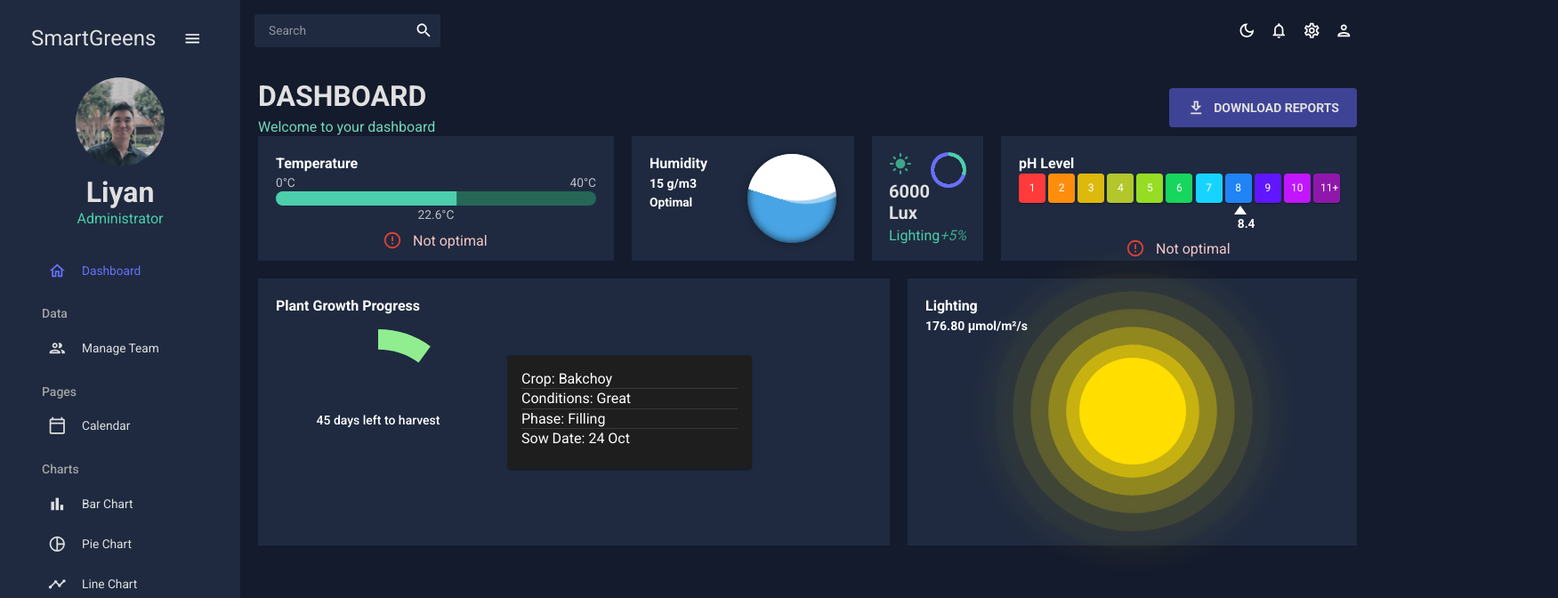
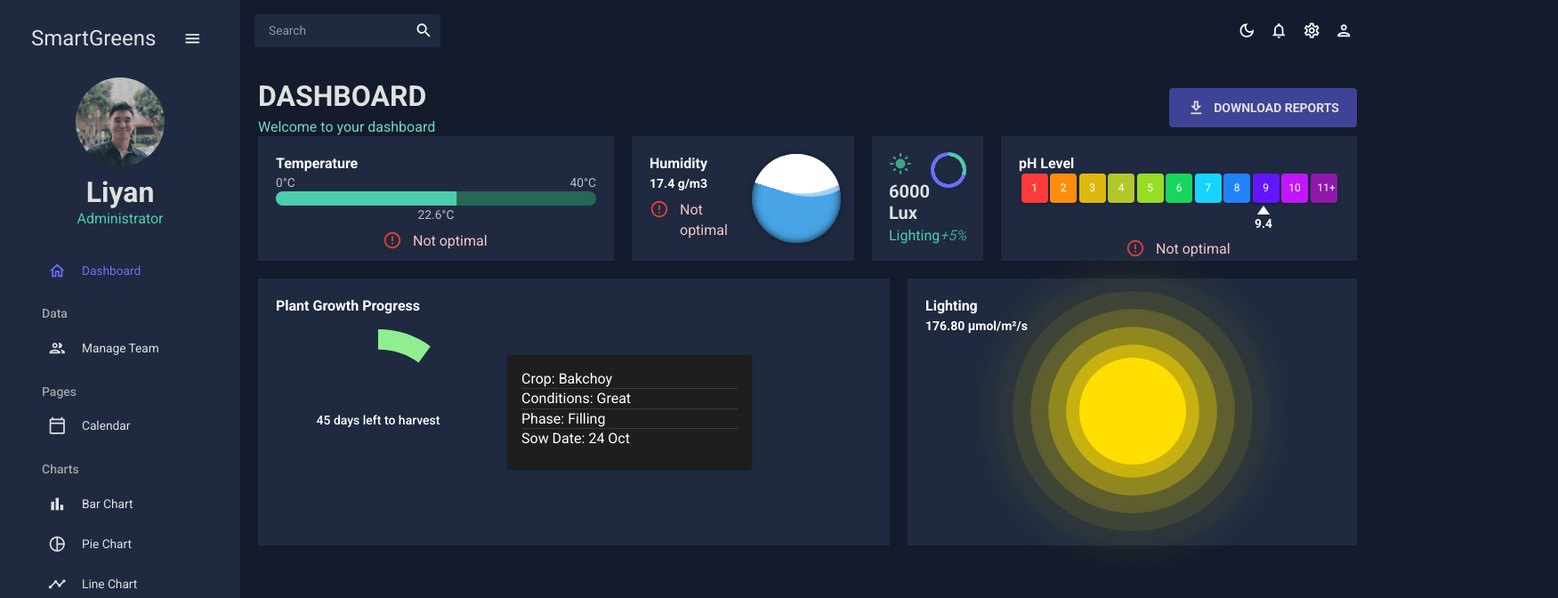
Before and after one commit to LiyanPeh/SmartGreen_FE, a React (Create React App) app in the folder react-admin/: page / in a window 1280 px wide. Shown: the top 672 px of the page at 89% size, 1751 px wide, since content can reach past the window. Built offline with nearby package versions, Linux system fonts and the light colour scheme.

Commit message:
Fixed pHLevelCard positioning

```diff
--- a/react-admin/src/scenes/dashboard/HumidityCard.jsx
+++ b/react-admin/src/scenes/dashboard/HumidityCard.jsx
@@ -2,7 +2,7 @@ import React, { useState, useEffect } from 'react';
 import { styled } from '@mui/material/styles';
 import Paper from '@mui/material/Paper';
 import Grid from '@mui/material/Unstable_Grid2';
-import { Box, Container, Button, Typography, useTheme } from "@mui/material";
+import { Box, Container, Alert, Typography, useTheme } from "@mui/material";
 import { tokens } from "../../theme";
 import './dashboard.css';
 
@@ -42,22 +42,48 @@ const Triangle = () => {
 const HumidityCard = ({ currentHumidity, optimalHumidityRange }) => {
     const theme = useTheme();
     const colors = tokens(theme.palette.mode);
-    const [comment, setComment] = useState('');
+    // const [comment, setComment] = useState('');
 
 
+    // useEffect(() => {
+    //     // Determine the comment based on the currentPH and optimalRange
+    //     if (currentHumidity >= optimalHumidityRange[0] && currentHumidity <= optimalHumidityRange[1]) {
+    //     setComment('Optimal');
+    //     } else if (currentHumidity < optimalHumidityRange[0]) {
+    //     setComment('Too low');
+    //     } else {
+    //     setComment('Too high');
+    //     }
+    //     const waterLevel = (currentHumidity / 30) * 100;
+    //     const waterWave = document.querySelector('.water_wave');
+    //     waterWave.style.setProperty('--water-level', `${waterLevel}`);
+    // }, [currentHumidity, optimalHumidityRange]);
+
+    const [humidityLevel, setHumidityLevel] = useState(7); // Initial value (mock data)
+
+    // Simulate pH changes
     useEffect(() => {
-        // Determine the comment based on the currentPH and optimalRange
-        if (currentHumidity >= optimalHumidityRange[0] && currentHumidity <= optimalHumidityRange[1]) {
-        setComment('Optimal');
-        } else if (currentHumidity < optimalHumidityRange[0]) {
-        setComment('Too low');
-        } else {
-        setComment('Too high');
-        }
-        const waterLevel = (currentHumidity / 30) * 100;
+    const intervalId = setInterval(() => {
+        // Update temperature with mock data (replace this with actual data source)
+        const newHumidity = Math.random() * 10 + 10; // Random temperature between 10 and 20
+        setHumidityLevel(newHumidity.toFixed(1));
+        const waterLevel = (newHumidity / 30) * 100;
         const waterWave = document.querySelector('.water_wave');
         waterWave.style.setProperty('--water-level', `${waterLevel}`);
-    }, [currentHumidity, optimalHumidityRange]);
+    }, 5000); // Update pH every 5 seconds
+
+    return () => clearInterval(intervalId);
+    }, []);
+
+    let alertType = 'info'; // Default alert type
+
+    if (humidityLevel >= 0 && humidityLevel <= 11) {
+    alertType = 'error'; // "Not optimal" range
+    } else if (humidityLevel > 11 && humidityLevel <= 16) {
+    alertType = 'success'; // "Optimal" range
+    } else if (humidityLevel > 16) {
+    alertType = 'error'; // "Not optimal" range
+    }
 
 
     return (
@@ -84,13 +110,27 @@ const HumidityCard = ({ currentHumidity, optimalHumidityRange }) => {
                 fontWeight="600"
                 // sx={{ marginBottom: "15px" }}
                 >
-                    {currentHumidity} g/m3
+                    {humidityLevel} g/m3
                 </Typography>
-                <Typography variant="body1"
-                fontWeight="600"
-                >
-                    {comment}
-                </Typography>
+                <Grid
+                container
+                justifyContent="center"
+                alignItems="center">
+                    <Alert
+                    severity={alertType}
+                    sx={{
+                        marginTop: '0px',
+                        fontSize: '16px', // Set a consistent font size
+                        width: '120px', // Set a consistent width
+                        lineHeight: '-5', // Reduce the line height
+                        padding: '0px', // Reduce the padding to control the height
+                        backgroundColor: 'transparent', // Remove the background
+                    }}
+                    >
+                    {alertType === 'error' && 'Not optimal'}
+                    {alertType === 'success' && 'Optimal'}
+                    </Alert>
+                </Grid>
             </Grid>
             <Grid>
                 <Box width={100}>
--- a/react-admin/src/scenes/dashboard/PHLevelCard.jsx
+++ b/react-admin/src/scenes/dashboard/PHLevelCard.jsx
@@ -62,7 +62,7 @@ const PHLevelCard = ({ currentPH, optimalRange }) => {
     useEffect(() => {
     const intervalId = setInterval(() => {
         // Update temperature with mock data (replace this with actual data source)
-        const newPH = Math.random() * 10 + 1; // Random temperature between 10 and 40
+        const newPH = Math.random() * 10 + 1; // Random temperature between 1 and 11
         setPHLevel(newPH.toFixed(1));
     }, 5000); // Update pH every 5 seconds
 
@@ -100,7 +100,9 @@ const PHLevelCard = ({ currentPH, optimalRange }) => {
             </Typography>
             {/* <Grid><div className="comment">{comment}</div></Grid> */}
             <Grid
-            container spacing={0.5}
+            // container spacing={0.5}
+            display={'flex'}
+            justifyContent={'space-evenly'}
             flexWrap= 'nowrap'>
             <Grid>
                 <Item customBackgroundColor="#ff3030">1</Item>
@@ -138,11 +140,11 @@ const PHLevelCard = ({ currentPH, optimalRange }) => {
             </Grid>
             <Grid >
                 {/* <Triangle style={{ left: triangleLeft }}></Triangle> */}
-                <div className='triangle' style={{ left: triangleLeft }}></div>
+                <div className='triangle' style={{ left:  `calc(${triangleLeft} - 7px)`}}></div>
 
             </Grid>
             <Grid>
-                <div className="current-ph" style={{ left: `calc(${(pHLevel - 1) / 11 * 100 + 1}%)` }}>{pHLevel}</div>
+                <div className="current-ph" style={{ left: `calc(${triangleLeft} - 14px)`, display: 'flex', justifyContent: 'center'}}>{pHLevel}</div>
             </Grid>
             <Grid
             container
--- a/react-admin/src/scenes/dashboard/dashboard.css
+++ b/react-admin/src/scenes/dashboard/dashboard.css
@@ -17,6 +17,7 @@
 
 .current-ph {
     position: relative;
+    width: 28px;
     /* top: -26px;
     left: 50%; */
     /* transform: translateX(-50%); */
```
